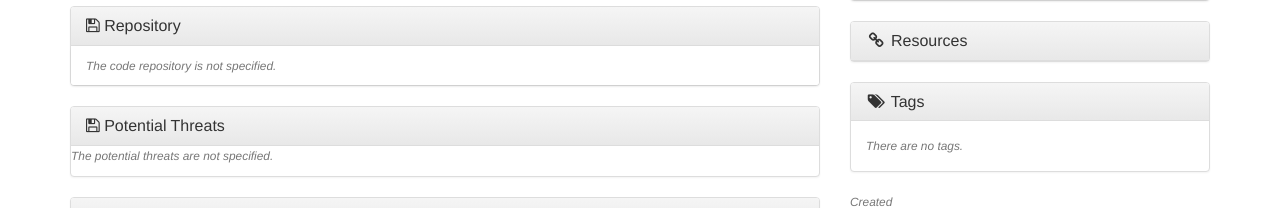
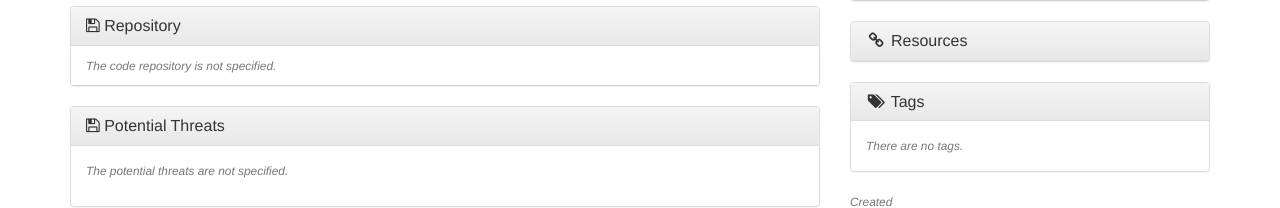
Before and after one commit to aparsons/bag-of-holding, a Django app: template project/boh/templates/boh/application/overview.html in a window 1280 px wide. Shown: the part 551-759 px from the top of the page. Run offline with Django 3.2, Linux system fonts and the light colour scheme; the template is opened without the code that fills it, so the values that code supplies are empty; parts of the project's set-up code (start-up, migrations or seed data) failed here and were passed over; some libraries are stand-ins or nearby versions.

Commit message:
- fix cosmetic bug when displaying potential threats.

```diff
--- a/project/boh/templates/boh/application/overview.html
+++ b/project/boh/templates/boh/application/overview.html
@@ -58,7 +58,9 @@
           <div class="panel-heading">
             <h3 class="panel-title"><span class="fa fa-save" aria-hidden="true"></span> {% trans 'Potential Threats' %}</h3>
           </div>
+          <div class="panel-body">
           {% if application.threats %}{{ application.threats|markdown_render }}{% else %}<p class="text-muted"><small><em>{% trans 'The potential threats are not specified.' %}</em></small></p>{% endif %}
+          </div>
         </div>
       </div>
     </div>
```
